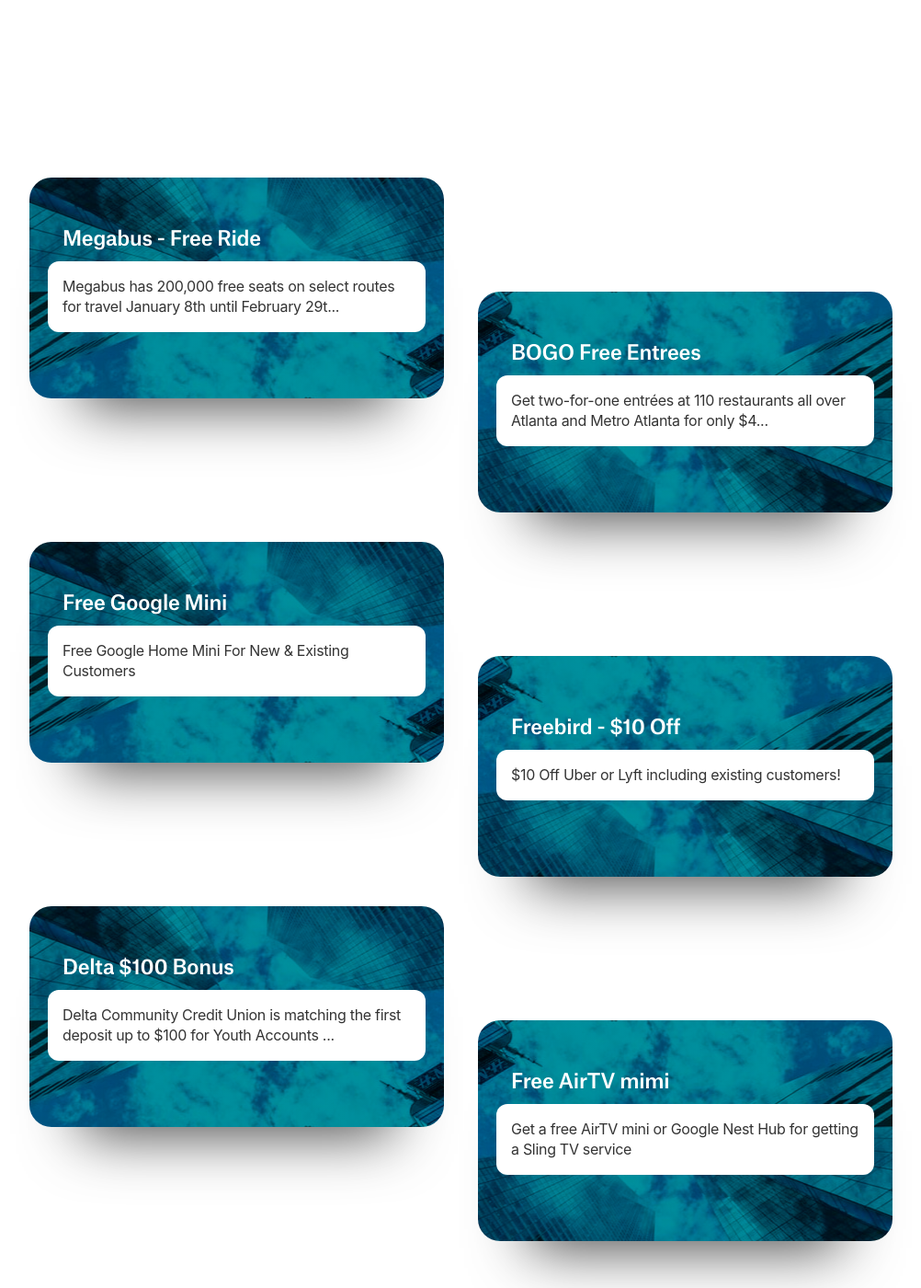
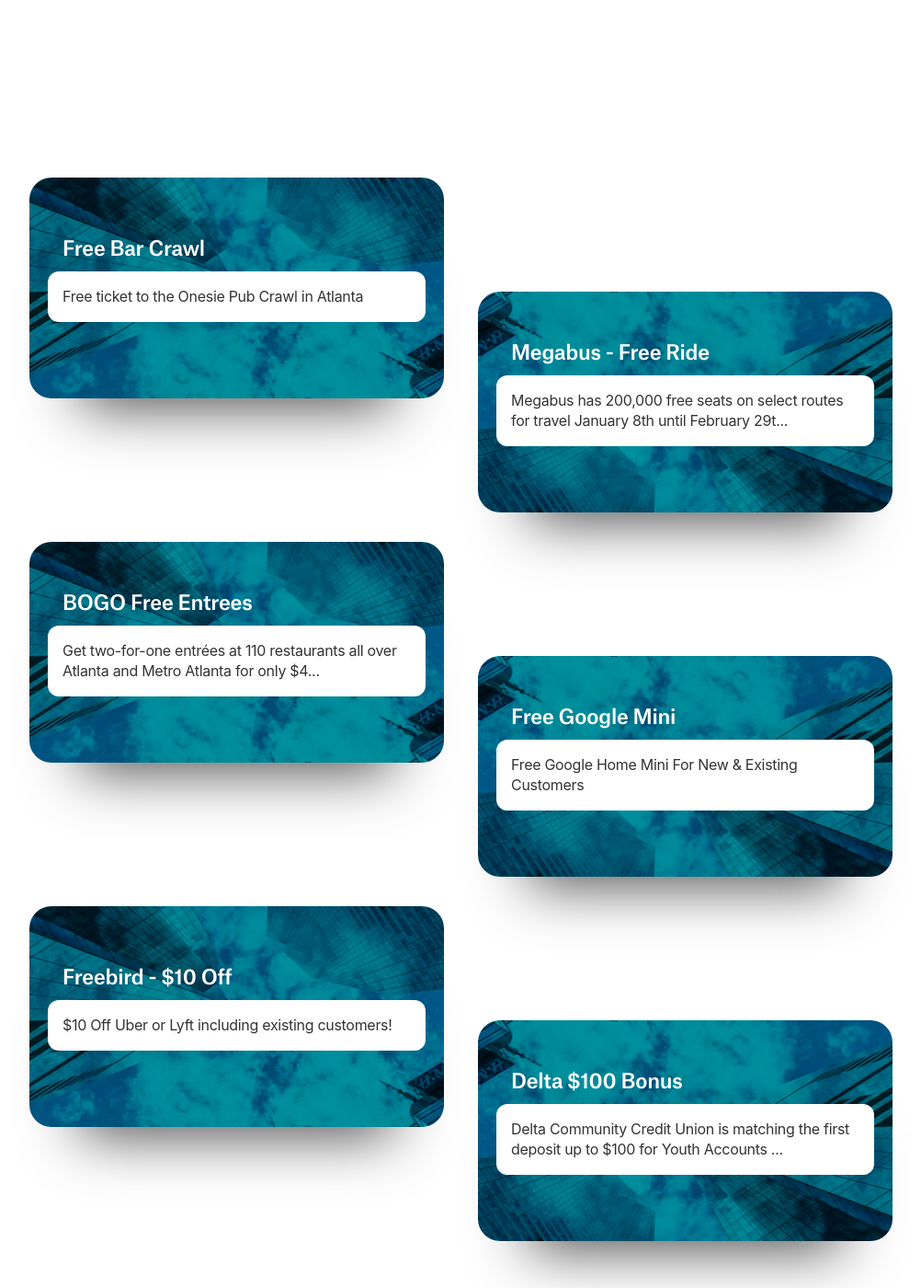
Before and after one commit to ohiosveryown/atldeals, a Jekyll site: the page built from index.html, in a window 1280 px wide and 1400 px high, scrolled down 336 px. Shown: the whole window at 92% size, without its empty margins (139-1141 px from the left). Built offline with Jekyll 4.4.1, drawn with Linux system fonts in a browser that asks for light colours; nearby versions of some CDN libraries.

Commit message:
Updated Free Bar Crawl

```diff
--- a/_posts/2019-12-18-free-bar-crawl.markdown
+++ b/_posts/2019-12-18-free-bar-crawl.markdown
@@ -1,6 +1,14 @@
 ---
 title: Free Bar Crawl
 date: 2019-12-18 10:04:00 Z
+permalink: barcrawl
+categories:
+- new
+- freebies
+description: Free ticket to the Onesie Pub Crawl in Atlanta
+layout: post
 ---
 
-Promo code: BETTERBARCRAWL
+Promo code: BETTERBARCRAWLS
+
+[Offer Link](https://www.eventbrite.com/e/onesie-pub-crawl-atlanta-tickets-83286202273)
```
